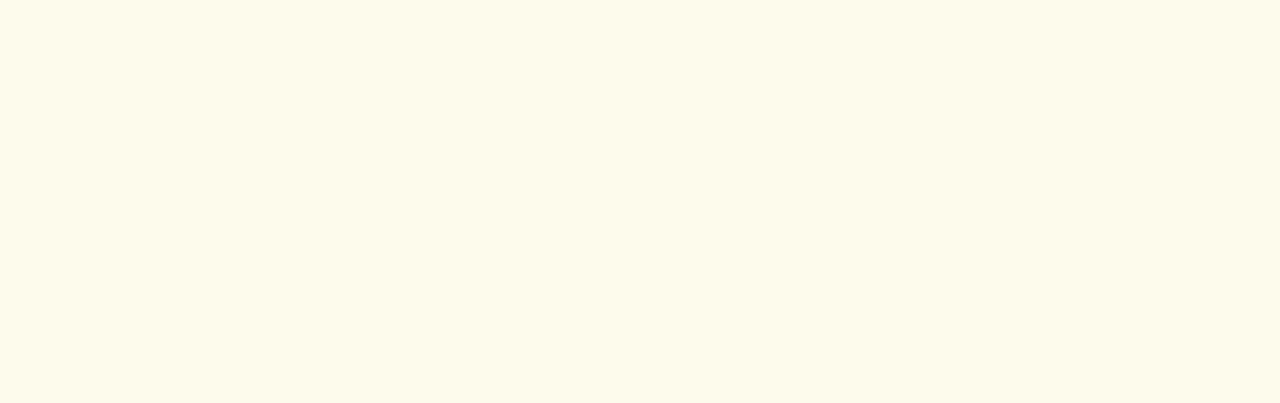
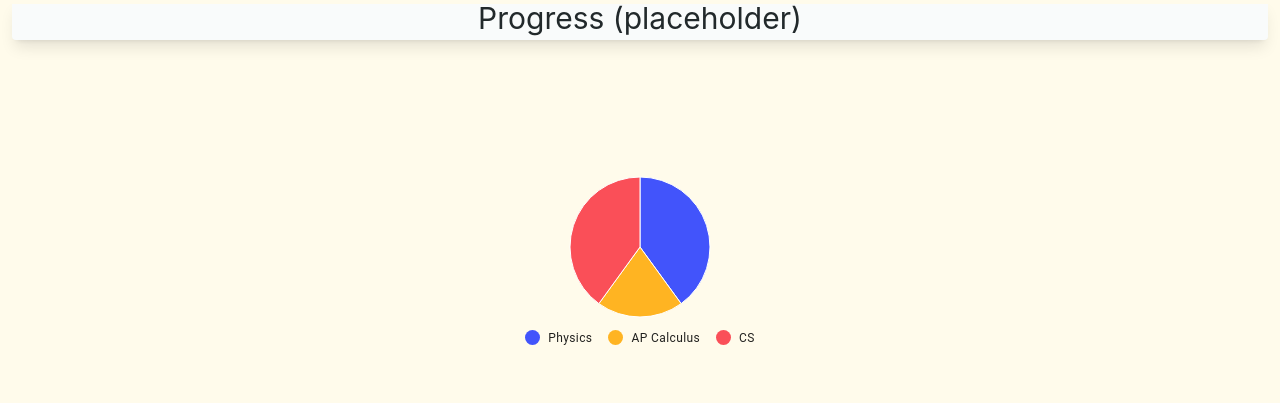
Before and after one commit to kazmirwang/Final-Capstone-KazimirWang, a React (Vite) app: page /Final-Capstone-KazimirWang/progress in a window 1280 px wide. Before the commit this address had no page. Shown: the top 403 px of the page. Built offline with nearby package versions, Linux system fonts and the light colour scheme.

Commit message:
finishing up

```diff
--- a/package.json
+++ b/package.json
@@ -7,7 +7,9 @@
     "dev": "vite",
     "build": "vite build",
     "lint": "eslint .",
-    "preview": "vite preview"
+    "preview": "vite preview",
+    "predeploy": "npm run build",
+    "deploy": "gh-pages -d dist"
   },
   "dependencies": {
     "@emotion/react": "^11.14.0",
@@ -31,6 +33,7 @@
     "eslint-plugin-react": "^7.37.5",
     "eslint-plugin-react-hooks": "^7.0.1",
     "eslint-plugin-react-refresh": "^0.5.0",
+    "gh-pages": "^6.3.0",
     "globals": "^17.3.0",
     "vite": "^7.3.1"
   }
--- a/src/App.jsx
+++ b/src/App.jsx
@@ -13,16 +13,16 @@ export default function App() {
     <>
       <div className="fixed h-full w-full -z-10 bg-amber-50"></div>
       <div className="fixed h-1 w-full bg-amber-50"></div>
-      <BrowserRouter basename="/Final-Capstone-KazimirWang">
+      <BrowserRouter basename="/Final-Capstone-KazimirWang/">
         <nav className="fixed bottom-0 h-20 w-full columns-3 bg-emerald-300 text-center">
-          <Link to="/tracker" className="hover:bg-emerald-500 h-full block">
+          <Link to="/" className="hover:bg-emerald-500 h-full block">
             <img
               src={trackerIcon}
               alt="Tracker"
               className="max-h-full mx-auto"
             />
           </Link>
-          <Link to="/" className="hover:bg-emerald-500 h-full block">
+          <Link to="/progress" className="hover:bg-emerald-500 h-full block">
             <img
               src={progressIcon}
               alt="Progress"
@@ -39,8 +39,8 @@ export default function App() {
         </nav>
 
         <Routes>
-          <Route path="/" element={<Progress />} />
-          <Route path="/tracker" element={<Tracker />} />
+          <Route path="/progress" element={<Progress />} />
+          <Route path="/" element={<Tracker />} />
           <Route path="/friends" element={<Friends />} />
           <Route path="/add" element={<Add />} />
         </Routes>
--- a/src/components/AddForm.jsx
+++ b/src/components/AddForm.jsx
@@ -17,7 +17,7 @@ export default function AddForm() {
       },
     ]);
     console.log("updated");
-    navigate("/tracker");
+    navigate("/");
   }
   return (
     <div className="bg-mist-50 mx-3 shadow-sm mb-1 py-1 px-1 text-xl">
@@ -71,7 +71,7 @@ export default function AddForm() {
           className="border rounded-sm mb-1"
         />
         <br />
-        <Link to="/tracker">
+        <Link to="/">
           <button
             type="button"
             className="border rounded-sm px-1 text-2xl bg-red-300 w-30 inline-block ml-7"
--- a/src/components/Friend.jsx
+++ b/src/components/Friend.jsx
@@ -7,6 +7,7 @@ export default function Friend({ name, pfp, progress, workingOn }) {
         src={pfp}
         alt={name + " pfp"}
         className="inline-block border rounded-[50%]"
+        width={30}
       />
       <span className="text-2xl"> {name} </span>
       <ProgressBar
--- a/src/components/Task.jsx
+++ b/src/components/Task.jsx
@@ -23,7 +23,7 @@ export default function Task({ title, time, due, note, subject, id }) {
       <h1 className="text-2xl text-mist-800 flex">{title}</h1>
       <p className="text-lg text-mist-400">
         {subject}
-        <Link to="/tracker" onClick={completeTask} className="float-right">
+        <Link to="/" onClick={completeTask} className="float-right">
           ✅
         </Link>
       </p>
--- a/src/pages/Friends.jsx
+++ b/src/pages/Friends.jsx
@@ -1,13 +1,15 @@
 import Header from "../components/Header";
 import Friend from "../components/Friend";
+import fox from "../assets/fox.png";
+import question from "../assets/question.jpg";
 
 export default function Friends() {
   return (
     <div>
-      <Header title="Friends" />
-      <Friend name="Maria" pfp="" progress={80} workingOn="Calculus" />
-      <Friend name="John" pfp="" progress={30} workingOn="Spanish" />
-      <Friend name="Alex" pfp="" progress={50} workingOn="Physics" />
+      <Header title="Friends (placeholder)" />
+      <Friend name="Maria" pfp={fox} progress={80} workingOn="Calculus" />
+      <Friend name="John" pfp={question} progress={30} workingOn="Spanish" />
+      <Friend name="Alex" pfp={fox} progress={50} workingOn="Physics" />
     </div>
   );
 }
--- a/src/pages/Progress.jsx
+++ b/src/pages/Progress.jsx
@@ -1,32 +1,36 @@
+/* eslint-disable no-unused-vars */
 import Header from "../components/Header";
 import { PieChart } from "@mui/x-charts/PieChart";
 import ProgressBar from "@ramonak/react-progress-bar";
+import { supabase } from "../DataProvider";
 
 export default function Progress() {
   return (
     <>
-      <Header title="Progress" />
+      <Header title="Progress (placeholder)" />
       <div className="p-[5%]" />
+
       <PieChart
         series={[
           {
             data: [
               { id: 0, value: 2, label: "Physics" },
-              { id: 1, value: 2, label: "AP Calculus" },
-              { id: 2, value: 1, label: "CS" }
+              { id: 1, value: 1, label: "AP Calculus" },
+              { id: 2, value: 2, label: "CS" },
             ],
-            outerRadius: 70
+            outerRadius: 70,
           },
         ]}
         slotProps={{
           legend: {
             direction: "horizontal",
             position: {
-              vertical: "bottom"
-            }
-          }
+              vertical: "bottom",
+            },
+          },
         }}
       />
+
       <div className="p-7" />
       <ProgressBar
         completed={60}
```
Also changed, not shown: 1 other file (tests, documents, lock files or other folders).
